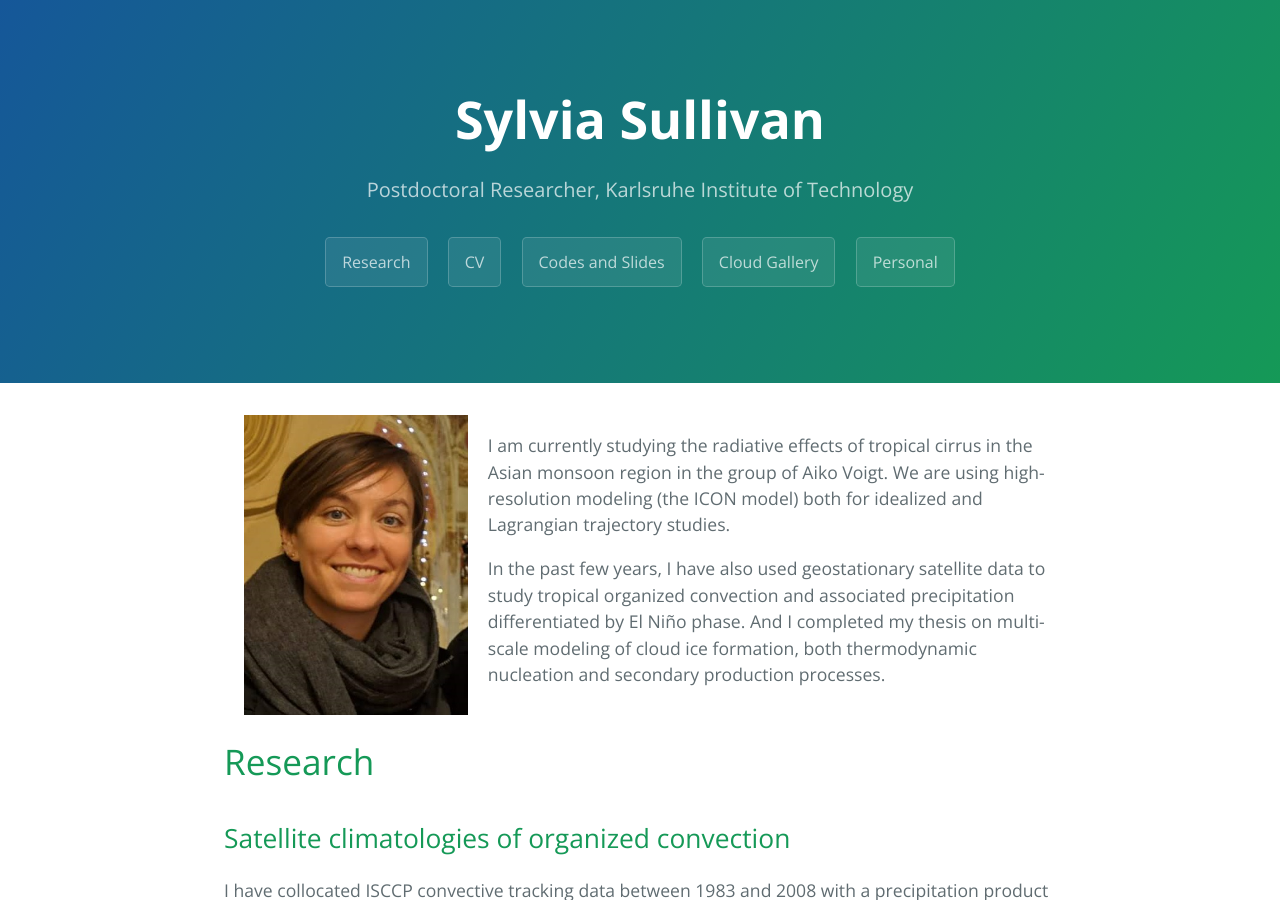
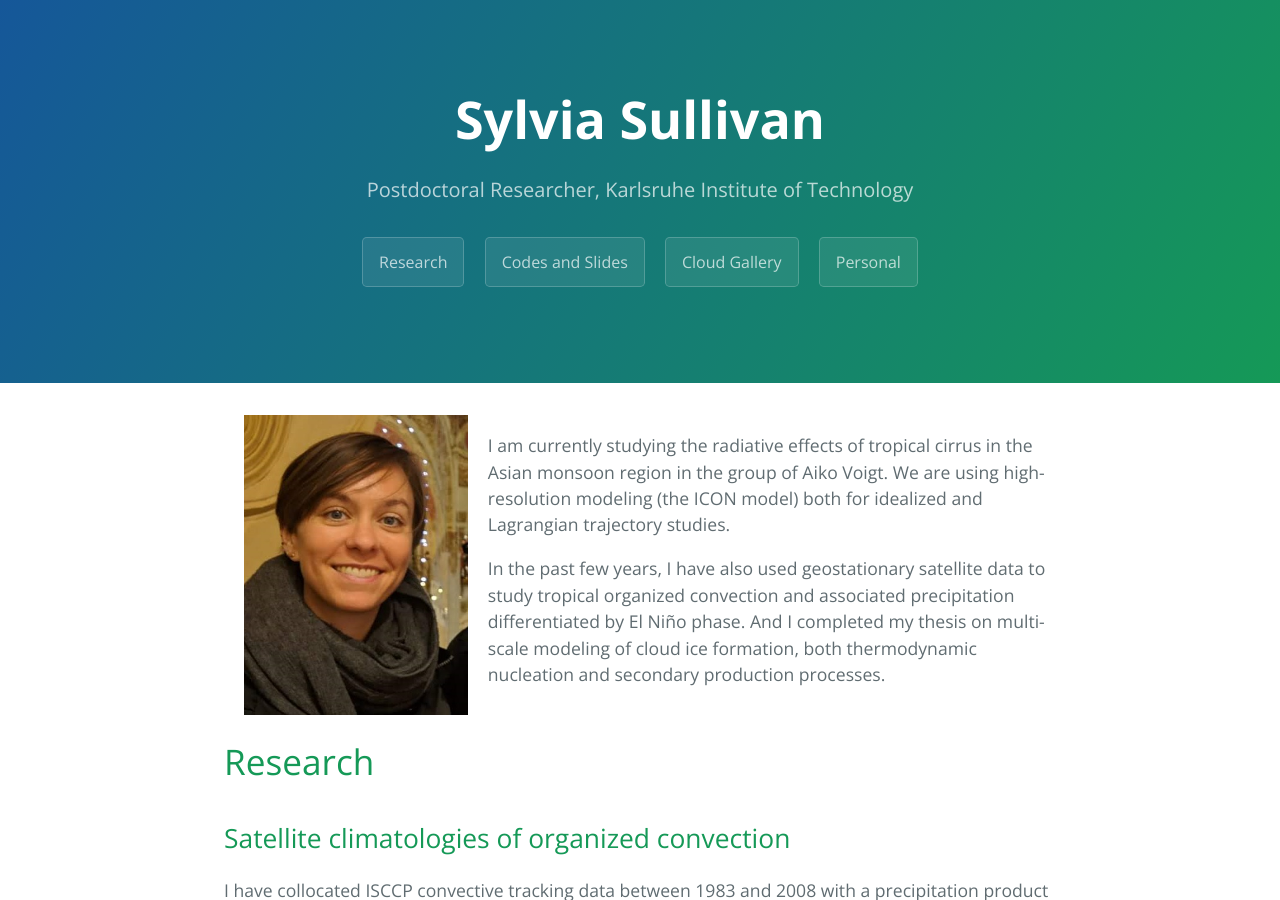
Before and after one commit to sylviasullivan/sylviasullivan.github.io, a Jekyll site: the page built from index.md, in a window 1280 px wide and 900 px high. Built offline with Jekyll 4.4.1, drawn with Linux system fonts in a browser that asks for light colours.

Commit message:
Remove CV button at top

```diff
--- a/_layouts/default.html
+++ b/_layouts/default.html
@@ -33,7 +33,6 @@
         <a href="{{ site.github.tar_url }}" class="btn">Download .tar.gz</a>
       {% endif %}
 	  <a href="/" class="btn">Research</a>
-	  <a href="/cv" class="btn">CV</a>
 	  <a href="/codes-and-slides" class="btn">Codes and Slides</a>
 	  <a href="/cloud-gallery" class="btn">Cloud Gallery</a>
 	  <a href="/personal" class="btn">Personal</a>
```
